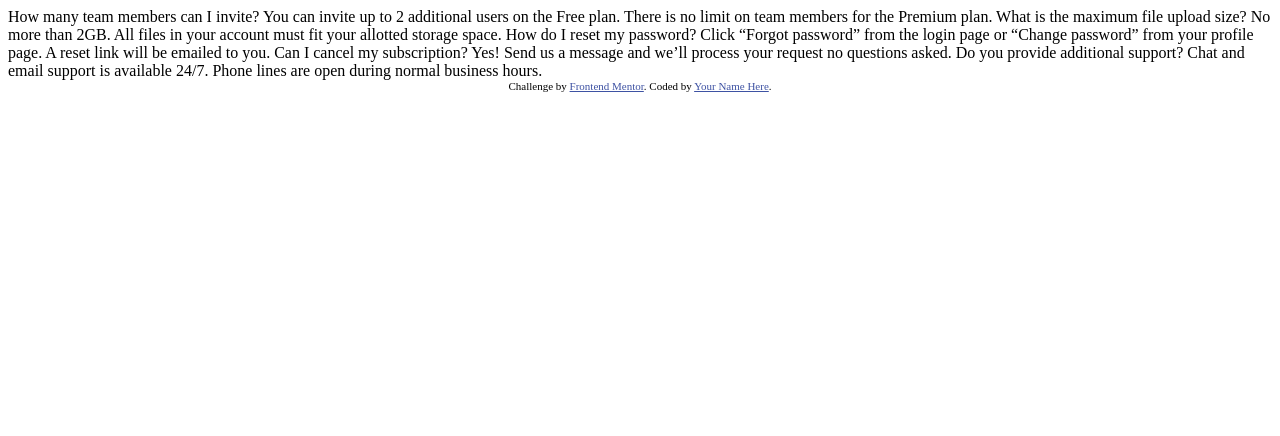
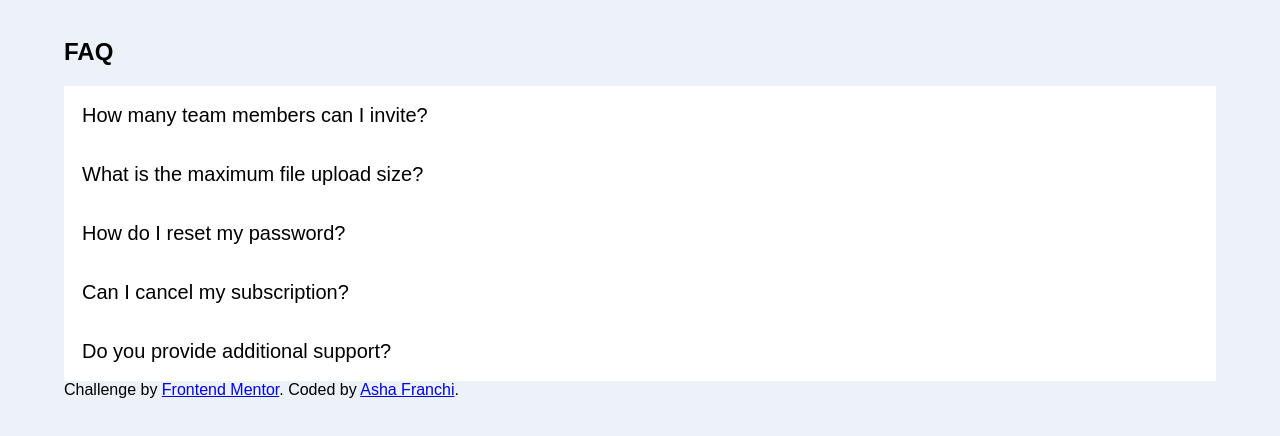
Before and after one commit to ashafranchi/Accordion-FAQ, a plain HTML site: page index.html in a window 1280 px wide. Drawn offline with Linux system fonts and the light colour scheme.

Commit message:
working accordion
JavaScript portion completed. The CSS was hard to nail down, but I got the necessary (hardest) parts done.

```diff
--- a/index.html
+++ b/index.html
@@ -2,39 +2,64 @@
 <html lang="en">
 <head>
   <meta charset="UTF-8">
-  <meta name="viewport" content="width=device-width, initial-scale=1.0"> <!-- displays site properly based on user's device -->
-
-  <link rel="icon" type="image/png" sizes="32x32" href="./images/favicon-32x32.png">
-
-  <title>Frontend Mentor | FAQ Accordion Card</title>
-
-  <!-- Feel free to remove these styles or customise in your own stylesheet 👍 -->
-  <style>
+  <meta name="viewport" content="width=device-width, initial-scale=1.0">
+  <title>Asha Franchi | FAQ Accordion Card</title>
+  <link rel="stylesheet" type="text/css" href="stylesheet.css" media="screen"/>
+  <!-- <style>
     .attribution { font-size: 11px; text-align: center; }
     .attribution a { color: hsl(228, 45%, 44%); }
-  </style>
+  </style> -->
 </head>
 <body>
-  How many team members can I invite?
-  You can invite up to 2 additional users on the Free plan. There is no limit on
-  team members for the Premium plan.
+  <h2>FAQ</h2>
+  <button class="accordion">How many team members can I invite?</button>
+  <div class="panel">
+  <p>You can invite up to 2 additional users on the Free plan. There is no limit on
+  team members for the Premium plan.</p>
+</div>
 
-  What is the maximum file upload size?
-  No more than 2GB. All files in your account must fit your allotted storage space.
+<button class="accordion">What is the maximum file upload size?</button>
+  <div class="panel">
+  <p>No more than 2GB. All files in your account must fit your allotted storage space.</p>
+</div>
 
-  How do I reset my password?
-  Click “Forgot password” from the login page or “Change password” from your profile page.
-  A reset link will be emailed to you.
+<button class="accordion">How do I reset my password?</button>
+  <div class="panel">
+  <p>
+    Click “Forgot password” from the login page or “Change password” from your profile page.
+    A reset link will be emailed to you.
+  </p>
+</div>
 
-  Can I cancel my subscription?
-  Yes! Send us a message and we’ll process your request no questions asked.
+  <button class="accordion">Can I cancel my subscription?</button>
+  <div class="panel">
+  <p>Yes! Send us a message and we’ll process your request no questions asked.</p>
+</div>
 
-  Do you provide additional support?
-  Chat and email support is available 24/7. Phone lines are open during normal business hours.
+  <button class="accordion">Do you provide additional support?</button>
+  <div class="panel">Chat and email support is available 24/7. Phone lines are open during normal business hours.</p>
+</div>
 
   <div class="attribution">
     Challenge by <a href="https://www.frontendmentor.io?ref=challenge" target="_blank">Frontend Mentor</a>.
-    Coded by <a href="#">Your Name Here</a>.
+    Coded by <a href="#">Asha Franchi</a>.
   </div>
+
+  <script>
+    var accords = document.getElementsByClassName("accordion");
+    var i;
+
+    for (i = 0; i < accords.length; i++) {
+      accords[i].addEventListener("click", function() {
+        this.classList.toggle("active");
+        var panel = this.nextElementSibling;
+        if (panel.style.maxHeight) {
+          panel.style.maxHeight = null;
+        } else {
+          panel.style.maxHeight = panel.scrollHeight + "px";
+        }
+      })
+  }
+  </script>
 </body>
 </html>
--- /dev/null
+++ b/stylesheet.css
@@ -0,0 +1,34 @@
+body {
+    background-color: hsl(210, 46%, 95%);
+    font-weight: 500;
+    font-family: "Barlow Semi Condensed", sans-serif;
+    margin-left: 5%;
+    margin-right: 5%;
+    margin-top: 3%;
+}
+
+.accordion {
+    background-color: white;
+    color: black;
+    cursor: pointer;
+    padding: 18px;
+    width: 100%;
+    text-align: left;
+    border: none;
+    outline: none;
+    transition: 0.4s;
+    font-size: 20px;
+    transition: 0.4s;
+}
+
+.active, .accordion:hover {
+    background-color: whitesmoke;
+}
+
+.panel {
+    padding: 0 18px;
+    background-color: white;
+    max-height: 0;
+    overflow: hidden;
+    transition: max-height 0.2s ease-out;
+}
```
